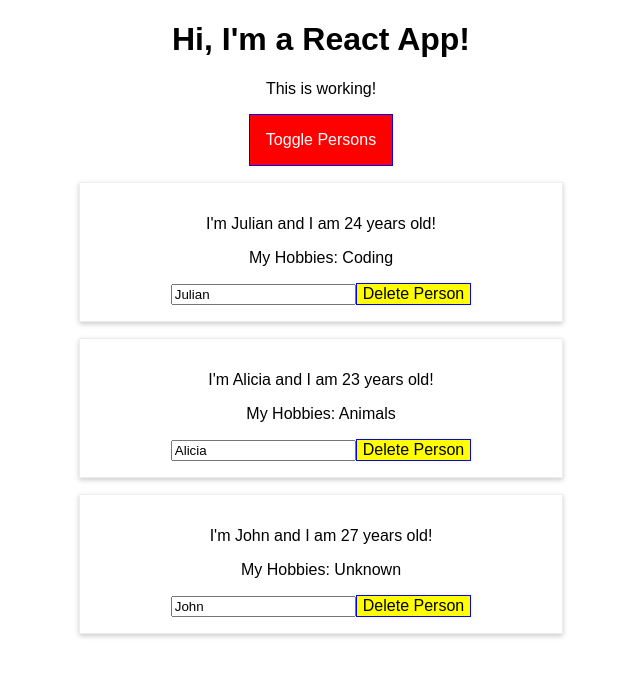
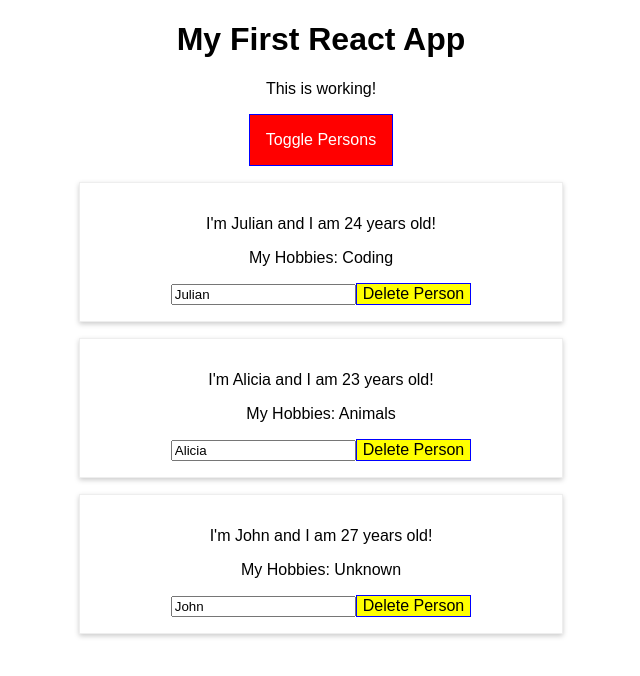
Before and after one commit to jshoung/my-first-react-app, a React app: page / in a window 1280 px wide. Shown: the top 676 px of the page, without its empty margins (319-959 px from the left). Built offline with nearby package versions, Linux system fonts and the light colour scheme.

Commit message:
Add app props title

```diff
--- a/src/components/Cockpit/Cockpit.js
+++ b/src/components/Cockpit/Cockpit.js
@@ -22,7 +22,7 @@
 
   return (
     <div className={classes.Cockpit}>
-      <h1>Hi, I'm a React App!</h1>
+      <h1>{props.appTitle}</h1>
       <p className={assignedClasses.join(' ')}>This is working!</p>
       <button
         className={btnClass}
--- a/src/containers/App.js
+++ b/src/containers/App.js
@@ -52,6 +52,7 @@
     return (
       <div className={classes.App}>
         <Cockpit
+          appTitle={this.props.title}
           persons={this.state.persons}
           showPersons={this.state.showPersons}
           toggle={this.togglePersonsHandler}
--- a/src/index.js
+++ b/src/index.js
@@ -4,5 +4,5 @@
 import App from './containers/App';
 import registerServiceWorker from './registerServiceWorker';
 
-ReactDOM.render(<App />, document.getElementById('root'));
+ReactDOM.render(<App title="My First React App" />, document.getElementById('root'));
 registerServiceWorker();
```
